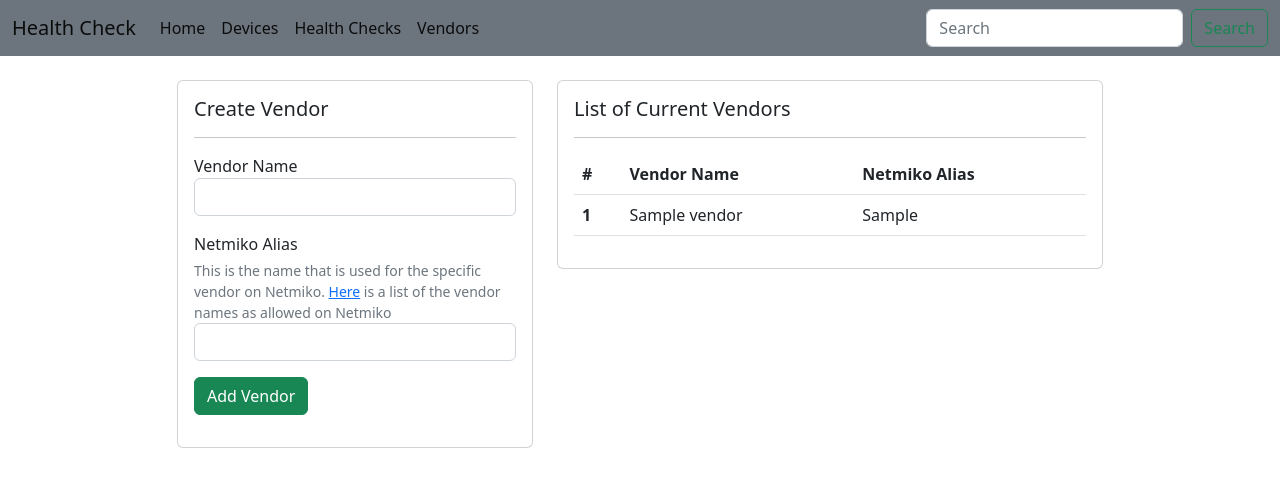
After one commit to Paul-weqe/fortinet-healthcheck, a Flask app: page /create-vendor in a window 1280 px wide. The commit adds this page. Shown: the top 487 px of the page. Run offline with Flask 2, Linux system fonts and the light colour scheme; tables that the repository leaves empty hold one stand-in row (values such as "Sample post"); some libraries are stand-ins or nearby versions.

Commit message:
- Add helpers. - Edit Vendors - Change Checks Listing & Order.

```diff
--- a/fortinet_healthcheck/blueprints/__init__.py
+++ b/fortinet_healthcheck/blueprints/__init__.py
@@ -1,11 +1,13 @@
 from .auth import auth_blueprint
 from .devices import device_blueprint
 from .health_checks import health_check_blueprint
+from .vendor import vendor_blueprint
 
 # Blueprints aid in organizing components of our web applications into distinct components
 
 BLUEPRINTS = [
     auth_blueprint,
     device_blueprint,
-    health_check_blueprint
+    health_check_blueprint,
+    vendor_blueprint
 ]
--- a/fortinet_healthcheck/blueprints/devices.py
+++ b/fortinet_healthcheck/blueprints/devices.py
@@ -29,7 +29,7 @@ def create_device():
 def view_device(device_id):
     checks = health_check_service.get_previous_checks(device_id)
     device = devices_service.get_single_device(device_id)
-    available_checks = health_check_service.get_all_health_checks()
+    available_checks = health_check_service.get_all_device_health_checks(device_id)
     return render_template('view-device.html', checks=checks, device=device, available_checks=available_checks)
 
 
@@ -43,3 +43,7 @@ def list_devices():
 def run_all_single_device_checks(device_id):
     health_check_service.run_all_health_checks_for_single_device(device_id)
     return render_template("run-all-single-device-checks.html")
+
+@device_blueprint.route("/single-hc-single-device/<device_id>/<healthcheck_id>")
+def run_single_healthcheck_for_single_device(device_id, healthcheck_id):
+    return render_template("single-healthcheck-single-device.html")
--- a/fortinet_healthcheck/blueprints/vendor.py
+++ b/fortinet_healthcheck/blueprints/vendor.py
@@ -1,3 +1,28 @@
-from flask import Blueprint
+from flask import Blueprint, render_template, redirect, url_for, flash
+from fortinet_healthcheck.forms import CreateVendorForm
+from fortinet_healthcheck.services import vendors_service
 
 vendor_blueprint = Blueprint('vendor_blueprint', __name__)
+
+
+@vendor_blueprint.route('/view-vendors')
+def list_vendors_view():
+    all_vendors = vendors_service.get_all_vendors()
+    return render_template('view-vendors.html', all_vendors=all_vendors)
+
+@vendor_blueprint.route("/create-vendor", methods=['GET', 'POST'])
+def create_vendor_view():
+    form = CreateVendorForm()
+    all_vendors = vendors_service.get_all_vendors()
+
+    if form.validate_on_submit():
+        vendor_name = form.vendor_name.data
+        netmiko_alias = form.netmiko_alias.data
+        vendors_service.create_vendor(
+            vendor_name = vendor_name,
+            netmiko_alias = netmiko_alias
+        )
+        flash("success", f"Successfully added vendor {vendor_name}")
+        return redirect(url_for("vendor_blueprint.list_vendors_view"))
+
+    return render_template('create-vendor.html', form=form, all_vendors=all_vendors)
--- a/fortinet_healthcheck/forms.py
+++ b/fortinet_healthcheck/forms.py
@@ -11,6 +11,10 @@ SELECT_KW = {
     'class': 'form-select',
     'aria-label': 'Default select example'
 }
+
+NETMIKO_ALIAS_KW = INPUT_KW
+NETMIKO_ALIAS_KW['aria-describedby'] = "passwordHelpBlock"
+
 
 class CreateDeviceForm(FlaskForm):
     alias = StringField('Device Name', validators=[DataRequired()], render_kw=INPUT_KW)
@@ -43,3 +47,7 @@ class CreateHealthCheckForm(FlaskForm):
     vendor = SelectField('Vendor', choices=[], render_kw=SELECT_KW)
     check_result = TextAreaField('Check Results', render_kw=INPUT_KW)
     description = TextAreaField('Description', render_kw=INPUT_KW)
+
+class CreateVendorForm(FlaskForm):
+    vendor_name = StringField('Vendor Name', validators=[DataRequired()], render_kw=INPUT_KW)
+    netmiko_alias = StringField('Netmiko Alias', validators=[DataRequired()], render_kw=NETMIKO_ALIAS_KW)
--- a/fortinet_healthcheck/models.py
+++ b/fortinet_healthcheck/models.py
@@ -110,6 +110,8 @@ class CheckGroup(db.Model):
     @hybrid_property
     def percentage_success(self):
         total_checks = len(self.checks)
+        if total_checks == 0:
+            return 0
         return (self.successful_checks / total_checks) * 100
 
     def __str__(self):
--- a/fortinet_healthcheck/services/vendors_service.py
+++ b/fortinet_healthcheck/services/vendors_service.py
@@ -1,4 +1,5 @@
 from fortinet_healthcheck.models import Vendor
+from fortinet_healthcheck.helpers import *
 
 def get_all_vendors():
     return Vendor.query.all()
@@ -9,3 +10,13 @@ def get_vendor_choices():
     vendors = get_all_vendors()
     for v in vendors:
         yield (v.id, v.vendor_name)
+
+
+def create_vendor(vendor_name: str, netmiko_alias: str):
+    vendor_exists = Vendor.query.filter_by(vendor_name=vendor_name).first() is not None
+
+    if vendor_exists:
+        raise Exception(f"Vendor {vendor_exists} already exists")
+    vendor = Vendor(vendor_name = vendor_name, netmiko_alias=netmiko_alias)
+    insert_into_db(vendor)
+    return vendor
--- a/fortinet_healthcheck/templates/base.html
+++ b/fortinet_healthcheck/templates/base.html
@@ -4,13 +4,14 @@
     <meta charset="UTF-8">
     <title>{% block title %}{% endblock title %}</title>
 
+    <script src="https://unpkg.com/feather-icons"></script>
     <link rel="icon" href="{{ url_for('static', filename='images/icon.png') }}"/>
     <link href="{{ url_for('static', filename='css/styles.css') }}" rel="stylesheet">
     <link href="https://cdn.jsdelivr.net/npm/bootstrap@5.2.0/dist/css/bootstrap.min.css" rel="stylesheet" integrity="sha384-gH2yIJqKdNHPEq0n4Mqa/HGKIhSkIHeL5AyhkYV8i59U5AR6csBvApHHNl/vI1Bx" crossorigin="anonymous">
     <link href="https://cdn.datatables.net/1.12.1/css/jquery.dataTables.min.css"/>
 
 </head>
-<body {% block body_class %}{% endblock body_class %}>
+<body>
 
     <nav class="navbar navbar-expand-lg bg-secondary">
         <div class="container-fluid">
@@ -33,6 +34,11 @@
                     <li class="nav-item">
                         <a class="nav-link active" href="{{ url_for('health_check_blueprint.view_health_checks') }}">Health Checks</a>
                     </li>
+
+                    <li class="nav-item">
+                        <a href="{{ url_for('vendor_blueprint.list_vendors_view') }}" class="nav-link active">Vendors</a>
+                    </li>
+
                 </ul>
 
                 <form class="d-flex" role="search">
--- /dev/null
+++ b/fortinet_healthcheck/templates/create-vendor.html
@@ -0,0 +1,69 @@
+{% extends 'base.html' %}
+
+{% block body %}
+    <div class="container mt-4">
+        <div class="row justify-content-center">
+
+            <div class="col-4">
+                <div class="card">
+                    <div class="card-body">
+                        <h5>Create Vendor</h5>
+                        <hr>
+                        <form method="POST">
+                            {{ form.hidden_tag() }}
+
+                            <div class="mb-3">
+                                {{ form.vendor_name.label }}
+                                {{ form.vendor_name }}
+                            </div>
+
+                            <div class="mb-3">
+                                {{ form.netmiko_alias.label }}
+
+                                <div id="passwordHelpBlock" class="form-text">
+                                    This is the name that is used for the specific
+                                    vendor on Netmiko. <a href="https://github.com/ktbyers/netmiko/blob/7aac84dcad5f1e4bd301018bfebfde96fd1877fc/netmiko/ssh_dispatcher.py#L134" target="_blank">Here</a> is a list of the vendor
+                                    names as allowed on Netmiko
+                                </div>
+                                {{ form.netmiko_alias }}
+                            </div>
+
+                            <div class="mb-3">
+                                <button type="submit" class="btn btn-success">Add Vendor</button>
+                            </div>
+
+                        </form>
+                    </div>
+                </div>
+            </div>
+
+            <div class="col-6">
+                <div class="card">
+                    <div class="card-body">
+                        <h5>List of Current Vendors</h5>
+                        <hr>
+                        <table class="table">
+                            <thead>
+                                <tr>
+                                    <th scope="col">#</th>
+                                    <th scope="col">Vendor Name</th>
+                                    <th scope="col">Netmiko Alias</th>
+                                </tr>
+                            </thead>
+                            <tbody>
+                                {% for vendor in all_vendors %}
+                                    <tr>
+                                        <th scope="row">{{ loop.index }}</th>
+                                        <td>{{ vendor.vendor_name }}</td>
+                                        <td>{{ vendor.netmiko_alias }}</td>
+                                    </tr>
+                                {% endfor %}
+                            </tbody>
+                        </table>
+                    </div>
+                </div>
+            </div>
+
+        </div>
+    </div>
+{% endblock body %}
--- a/fortinet_healthcheck/templates/list-devices.html
+++ b/fortinet_healthcheck/templates/list-devices.html
@@ -3,8 +3,8 @@
 {% block body %}
 
     <div class="container-fluid mt-5">
-        <div class="row">
-            <div class="col-8">
+        <div class="row justify-content-center">
+            <div class="col-7">
                 <div class="card">
 
                     <div class="card-header">
--- a/fortinet_healthcheck/templates/view-device.html
+++ b/fortinet_healthcheck/templates/view-device.html
@@ -52,11 +52,11 @@
                             </ul>
                         </div>
                         <div class="col-6">
-                            <a href="{{ url_for('health_check_blueprint.run_device_health_check', device_id=device.id) }}">Run Health Checks</a>
+                            <a href="{{ url_for('health_check_blueprint.run_device_health_check', device_id=device.id) }}">Run All Device Health Checks</a>
 
                             <ul class="list-group">
                                 {% for health_check in available_checks %}
-                                    <li class="list-group-item">{{ health_check.name }}</li>
+                                    <li class="list-group-item">{{ health_check.name }} <a class="ms-5" href="">Run Check</a></li>
                                 {% endfor %}
                             </ul>
                             <br>
--- a/run.py
+++ b/run.py
@@ -12,7 +12,7 @@ load_dotenv()
 # Create an app variable and initialize Flask
 app = Flask(__name__, template_folder='fortinet_healthcheck/templates',
             static_folder='fortinet_healthcheck/static',
-            static_url_path='/cdn/')
+            static_url_path='/static/')
 
 db.init_app(app)
 migrate = Migrate(app, db)
```
Also changed, not shown: extensions.py (+0 -13 lines), fortinet_healthcheck/blueprints/health_checks.py (+9 -3 lines), fortinet_healthcheck/helpers.py (added, +31 -0 lines), fortinet_healthcheck/services/devices_service.py (+2 -7 lines), fortinet_healthcheck/services/health_check_service.py (+49 -26 lines), fortinet_healthcheck/templates/view-health-checks.html (+30 -3 lines), fortinet_healthcheck/templates/view-vendors.html (added, +42 -0 lines), 1 other file.
